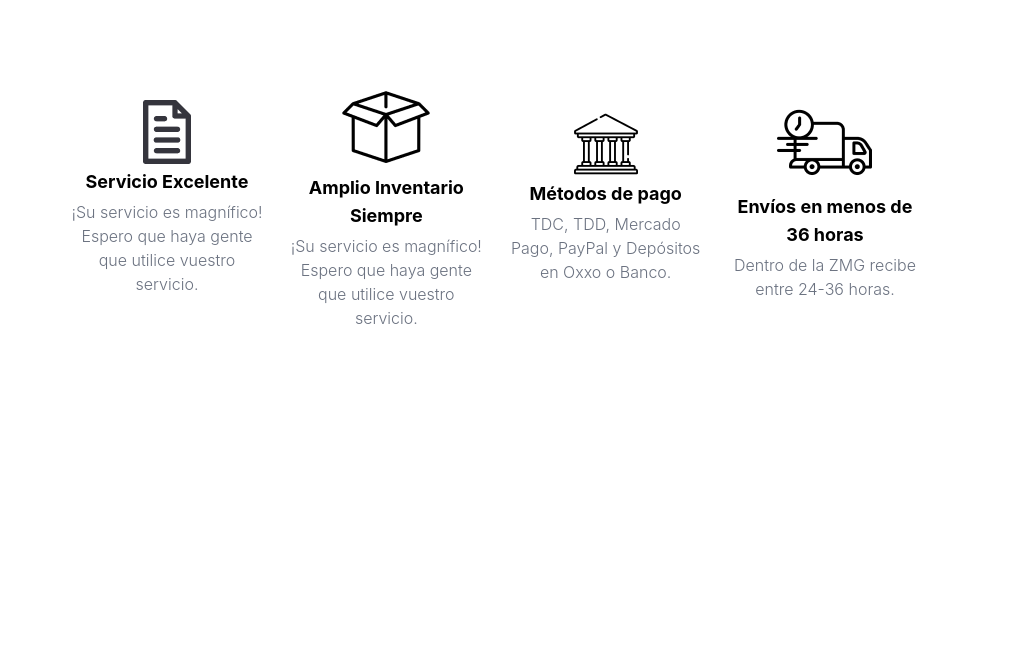
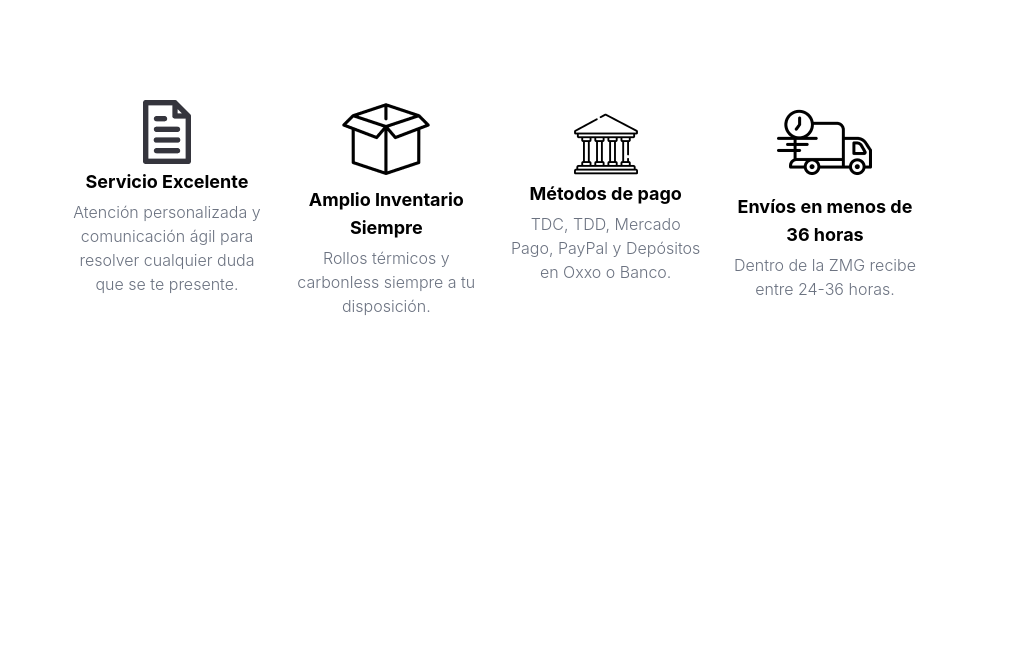
Before and after one commit to vumg-z/Landing-Page-Paper-Company, a website: page index.html in a window 1280 px wide. Shown: the part 1105-1767 px from the top of the page, without its empty margins (144-1180 px from the left). Drawn offline with nearby package versions, Linux system fonts and the light colour scheme.

Commit message:
copy final

```diff
--- a/index.html
+++ b/index.html
@@ -125,8 +125,7 @@
 
                     <h4 class="my-1 text-lg font-bold dark:text-white  text-center ">Servicio Excelente</h6>
 
-                        <p class="mb-3 font-light text-center text-gray-500 dark:text-gray-400">¡Su servicio es
-                            magnífico! Espero que haya gente que utilice vuestro servicio.</p>
+                        <p class="mb-3 font-light text-center text-gray-500 dark:text-gray-400">Atención personalizada y comunicación ágil para resolver cualquier duda que se te presente.</p>
 
                 </div>
             </div>
@@ -138,8 +137,7 @@
 
                     <h4 class="text-lg font-bold dark:text-white text-center">Amplio Inventario Siempre</h6>
 
-                        <p class="my-1 font-light text-center text-gray-500 dark:text-gray-400">¡Su servicio es
-                            magnífico! Espero que haya gente que utilice vuestro servicio.</p>
+                        <p class="my-1 font-light text-center text-gray-500 dark:text-gray-400">Rollos térmicos y carbonless siempre a tu disposición.</p>
 
                 </div>
             </div>
```
